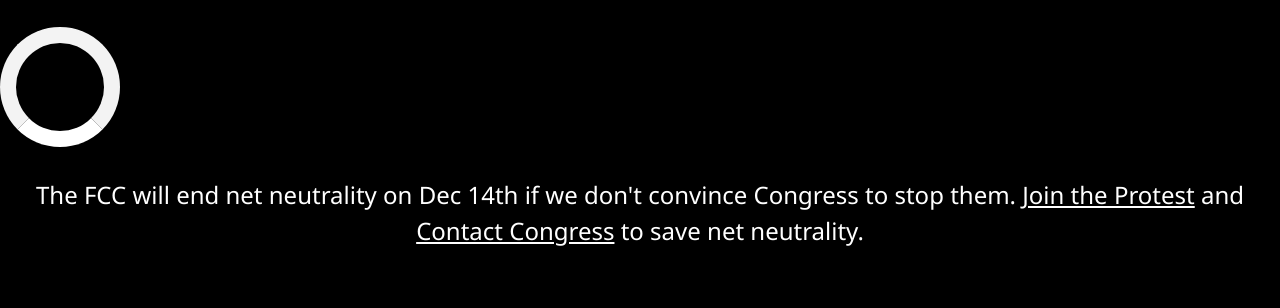
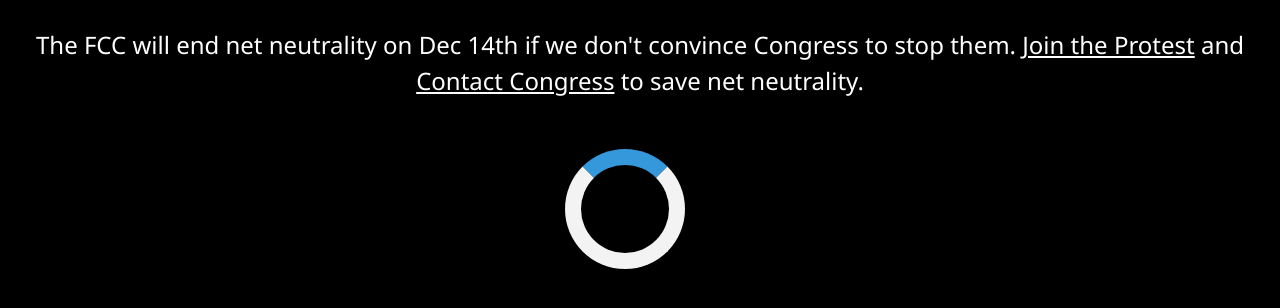
Before and after one commit to ItsChase88/Chase88, a plain HTML site: page index.html in a window 1280 px wide. Shown: the part 176-484 px from the top of the page. Drawn offline with nearby package versions, Linux system fonts and the light colour scheme.

Commit message:
Update index.html

```diff
--- a/index.html
+++ b/index.html
@@ -10,12 +10,18 @@
         background-color: black;
       }
       .loader {
-        border: 16px solid #f3f3f3; /* Light grey */
-        border-top: 16px solid #ffffff; /* White */
+        position: absolute;
+        left: 50%;
+        top: 50%;
+        z-index: 1;
+        width: 150px;
+        height: 150px;
+        margin: -75px 0 0 -75px;
+        border: 16px solid #f3f3f3;
         border-radius: 50%;
+        border-top: 16px solid #3498db;
         width: 120px;
         height: 120px;
-        animation: spin 2s linear infinite;
        }
        @keyframes spin {
         0% { transform: rotate(0deg); }
```
